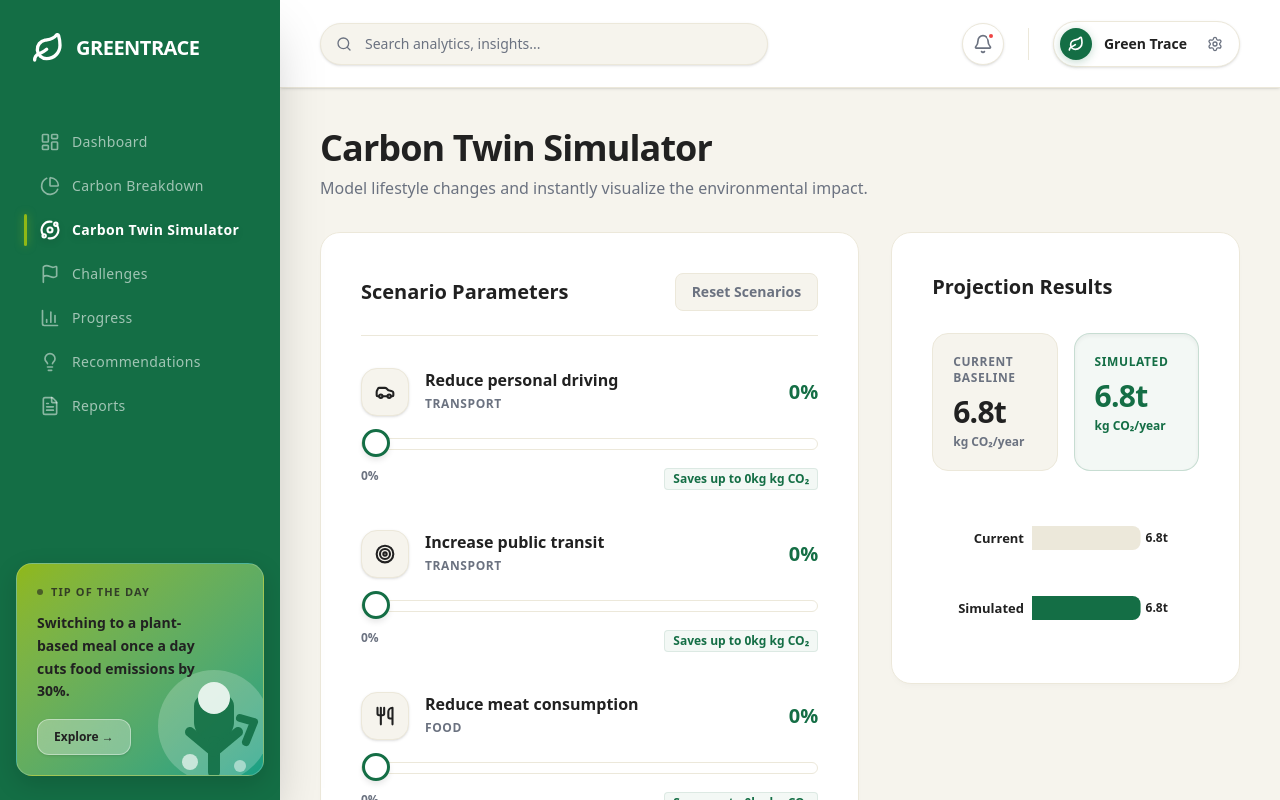
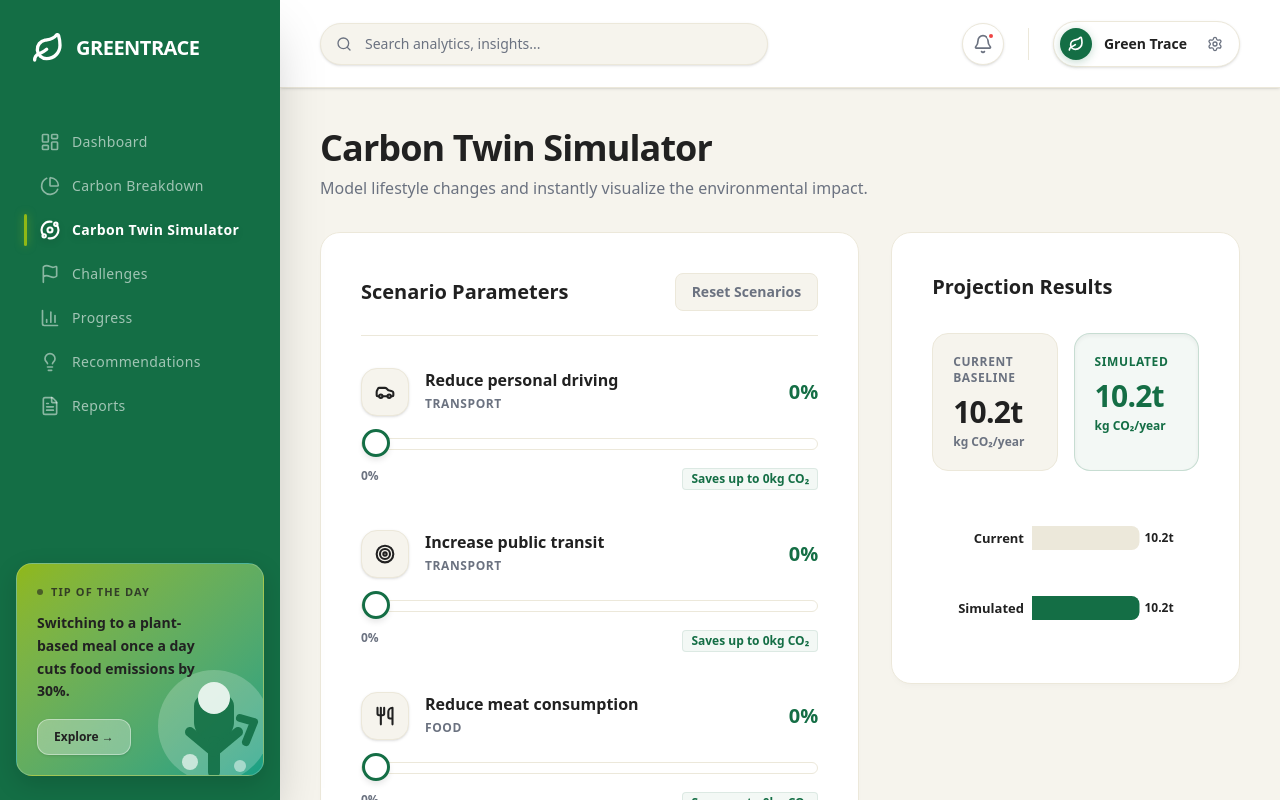
Before and after one commit to parteek1907/GreenTrace, a Next.js app: page /dashboard/simulator in a window 1280 px wide. Built offline with nearby package versions, Linux system fonts and the light colour scheme.

Commit message:
refactor(simulator): use live emissions baseline and engine simulation functions

```diff
--- a/src/app/dashboard/simulator/page.tsx
+++ b/src/app/dashboard/simulator/page.tsx
@@ -3,9 +3,8 @@
 import { useState, useMemo } from "react";
 import { motion } from "framer-motion";
 import { BarChart, Bar, XAxis, YAxis, Tooltip as RechartsTooltip, ResponsiveContainer, Cell } from "recharts";
-import { Car, Bus, Drumstick, Zap, Sun, ShoppingBag, Recycle } from "lucide-react";
-import { mockCarbonScore } from "@/lib/mock-data";
-import { getEquivalents } from "@/lib/carbon/calculator";
+import { useCarbon } from "@/lib/contexts/CarbonContext";
+import { simulateChanges } from "@/lib/carbon/engine";
 import { formatCO2 } from "@/lib/utils/formatters";
 import AnimatedCounter from "@/components/charts/AnimatedCounter";
 import { staggerContainer, fadeInUp } from "@/lib/utils/animations";
@@ -16,37 +15,39 @@ interface SliderConfig {
   label: string;
   iconName: string;
   category: string;
-  maxSavingsKg: number;
 }
 
 const sliders: SliderConfig[] = [
-  { key: "car", label: "Reduce personal driving", iconName: "Car", category: "transport", maxSavingsKg: 1200 },
-  { key: "publicTransport", label: "Increase public transit", iconName: "Bus", category: "transport", maxSavingsKg: 400 },
-  { key: "meat", label: "Reduce meat consumption", iconName: "Utensils", category: "food", maxSavingsKg: 800 },
-  { key: "electricity", label: "Optimize home energy", iconName: "Zap", category: "energy", maxSavingsKg: 600 },
-  { key: "renewable", label: "Adopt solar power", iconName: "Sun", category: "energy", maxSavingsKg: 500 },
-  { key: "shopping", label: "Buy secondhand goods", iconName: "ShoppingBag", category: "shopping", maxSavingsKg: 400 },
-  { key: "recycling", label: "Maximize recycling", iconName: "Recycle", category: "waste", maxSavingsKg: 200 },
+  { key: "car", label: "Reduce personal driving", iconName: "Car", category: "transport" },
+  { key: "publicTransport", label: "Increase public transit", iconName: "Bus", category: "transport" },
+  { key: "meat", label: "Reduce meat consumption", iconName: "Utensils", category: "food" },
+  { key: "electricity", label: "Optimize home energy", iconName: "Zap", category: "energy" },
+  { key: "renewable", label: "Adopt solar power", iconName: "Sun", category: "energy" },
+  { key: "shopping", label: "Buy secondhand goods", iconName: "ShoppingBag", category: "shopping" },
+  { key: "recycling", label: "Maximize recycling", iconName: "Recycle", category: "waste" },
 ];
 
 export default function SimulatorPage() {
+  const { emissions } = useCarbon();
+
   const [values, setValues] = useState<Record<string, number>>(
     Object.fromEntries(sliders.map((s) => [s.key, 0]))
   );
 
-  const baseline = mockCarbonScore.totalKgCo2Yearly;
+  const baseline = emissions.total;
 
-  const totalSavings = useMemo(() => {
-    return sliders.reduce((sum, s) => sum + (values[s.key] / 100) * s.maxSavingsKg, 0);
-  }, [values]);
+  const simulation = useMemo(() => {
+    return simulateChanges(emissions, values);
+  }, [emissions, values]);
 
-  const simulated = baseline - totalSavings;
-  const reductionPct = (totalSavings / baseline) * 100;
-  const equivalents = getEquivalents(totalSavings);
+  const totalSavings = simulation.reductionKg;
+  const simulated = simulation.simulatedKg;
+  const reductionPct = simulation.reductionPct;
+  const equivalents = simulation.equivalents;
 
   const comparisonData = [
-    { name: "Current", value: baseline, fill: "#ECE8DA" }, // Baseline gray
-    { name: "Simulated", value: Math.max(0, simulated), fill: "#146E45" }, // Primary green
+    { name: "Current", value: baseline, fill: "#ECE8DA" },
+    { name: "Simulated", value: Math.max(0, simulated), fill: "#146E45" },
   ];
 
   return (
@@ -70,7 +71,20 @@ export default function SimulatorPage() {
           </div>
 
           <div className="space-y-10">
-            {sliders.map((s) => (
+            {sliders.map((s) => {
+              // Calculate the max savings for this specific slider based on live emissions
+              const categoryEmission = emissions[s.category as keyof typeof emissions] || 0;
+              const maxSavingsKg = Math.round(
+                s.key === "car" ? categoryEmission * 0.5 :
+                s.key === "publicTransport" ? categoryEmission * 0.2 :
+                s.key === "meat" ? categoryEmission * 0.4 :
+                s.key === "electricity" ? categoryEmission * 0.3 :
+                s.key === "renewable" ? categoryEmission * 0.5 :
+                s.key === "shopping" ? categoryEmission * 0.5 :
+                categoryEmission * 0.4
+              );
+
+              return (
                 <div key={s.key} className="group">
                   <div className="flex justify-between items-center mb-4">
                     <div className="flex items-center gap-4">
@@ -136,11 +150,12 @@ export default function SimulatorPage() {
                   <div className="flex justify-between text-xs font-semibold mt-3">
                     <span className="text-gt-gray">0%</span>
                     <span className="text-gt-primary bg-gt-primary/5 px-2 py-0.5 rounded border border-gt-primary/10">
-                    Saves up to {formatCO2((values[s.key] / 100) * s.maxSavingsKg)} kg CO₂
+                      Saves up to {formatCO2(Math.round((values[s.key] / 100) * maxSavingsKg))} CO₂
                     </span>
                   </div>
                 </div>
-            ))}
+              );
+            })}
           </div>
         </motion.div>
 
```
Lines whose indentation alone changed are shown as unchanged.
